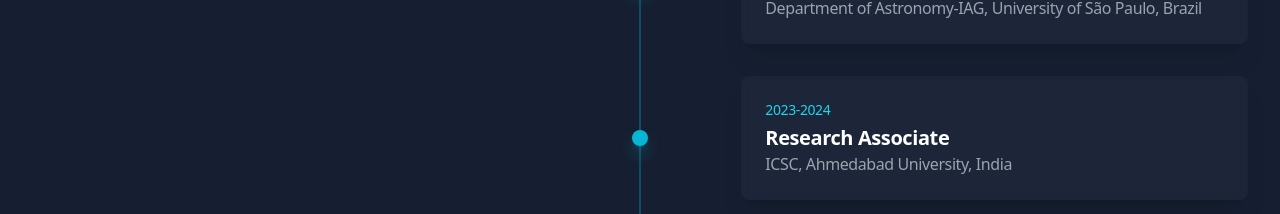
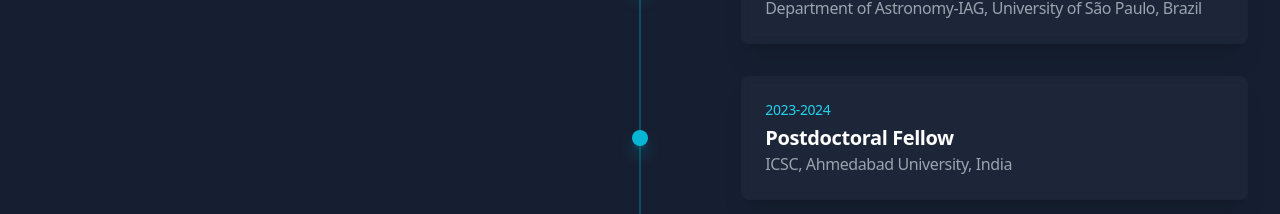
Before and after one commit to Parth-G-Bambhaniya/Parth-G-Bambhaniya.github.io, a React (Vite) app: page / in a window 1280 px wide. Shown: the part 1460-1674 px from the top of the page. Built offline with nearby package versions, Linux system fonts and the light colour scheme; some icons are missing.

Commit message:
Update App.jsx

```diff
--- a/src/App.jsx
+++ b/src/App.jsx
@@ -29,7 +29,7 @@ const experienceData = [
   },
   {
     duration: "2023-2024",
-    role: "Research Associate",
+    role: "Postdoctoral Fellow",
     institution: "ICSC, Ahmedabad University, India",
     description: "Project: Astrophysics of Black Holes and Spacetime Singularities."
   },
```
